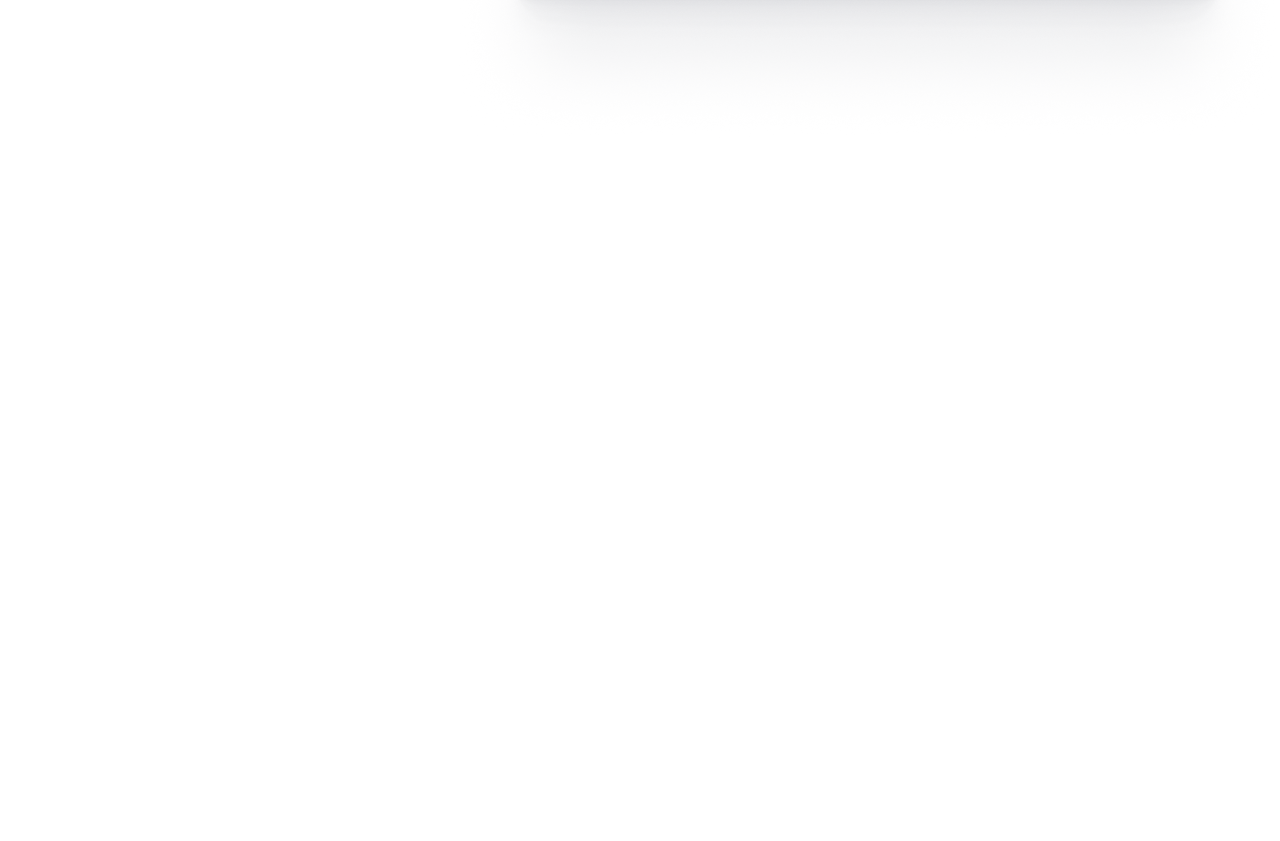
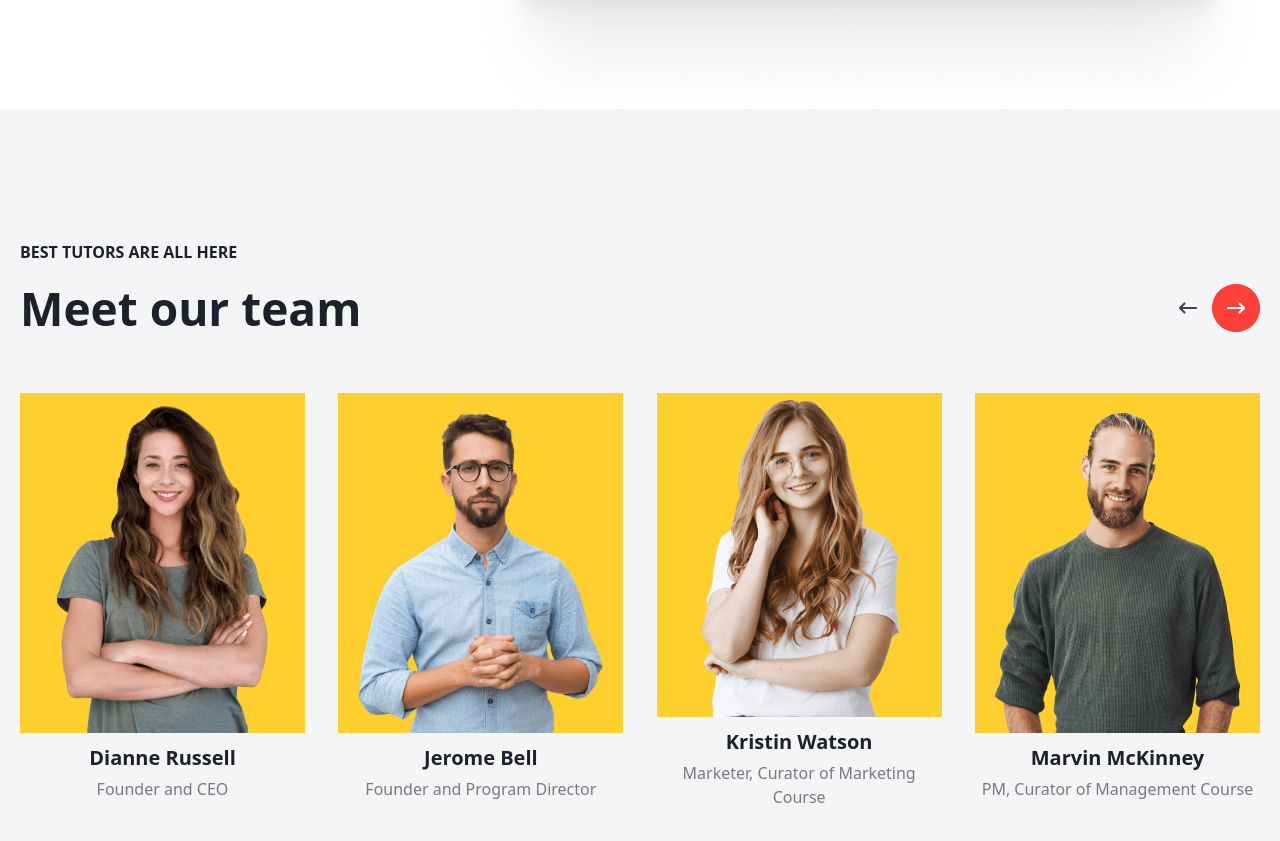
Before and after one commit to JM-2007-07/CreateX, a website: page index.html in a window 1280 px wide. Shown: the part 5142-5983 px from the top of the page. Before the commit the page ends 5301 px from the top, so only its background shows below. Drawn offline with Linux system fonts and the light colour scheme.

Commit message:
7th section/page 1

```diff
--- a/index.html
+++ b/index.html
@@ -276,6 +276,55 @@
             </div>
             <img src="./images/image (27).png" alt="">
         </section>
+        <section class="w-full p-5 flex h-auto lg:h-[830px] justify-center items-center mt-[-50px] bg-[#F4F5F6]">
+            <div class="flex flex-col gap-[50px] w-full lg:w-[1300px]">
+                <div class="flex flex-col gap-[10px] text-[#1E212C] text-center lg:text-start w-full">
+                    <p class="font-bold">BEST TUTORS ARE ALL HERE</p>
+                    <div class="flex flex-col text-center lg:text-start w-full lg:flex-row justify-between items-center gap-[20px]">
+                        <h2 class="text-[46px] lg:text-[46px] font-black text-[#1E212C]">Meet our team</h2>
+                        <img src="./images/hover2.png" alt="">
+                    </div>
+                </div>
+                <div class="flex gap-[20px] flex-col w-full justify-between lg:flex-row">
+                    <div class="w-[285px] h-[416px] flex flex-col gap-[10px] items-center">
+                        <div class="w-[285px] h-[340px] flex items-end justify-center bg-[#FFCF2D]">
+                            <img src="./images/image.png" alt="">
+                        </div>
+                        <div class="flex flex-col gap-1 text-center">
+                            <p class="text-[20px] font-bold text-[#1E212C]">Dianne Russell</p>
+                            <p class="text-[#787A80]">Founder and CEO</p>
+                        </div>
+                    </div>
+                    <div class="w-[285px] h-[416px] flex flex-col gap-[10px] items-center">
+                        <div class="w-[285px] h-[340px] flex items-end justify-center bg-[#FFCF2D]">
+                            <img src="./images/image2.png" alt="">
+                        </div>
+                        <div class="flex flex-col gap-1 text-center">
+                            <p class="text-[20px] font-bold text-[#1E212C]">Jerome Bell</p>
+                            <p class="text-[#787A80]">Founder and Program Director</p>
+                        </div>
+                    </div>
+                    <div class="w-[285px] h-[416px] flex flex-col gap-[10px] items-center">
+                        <div class="w-[285px] h-[340px] flex items-end justify-center bg-[#FFCF2D]">
+                            <img src="./images/image3.png" alt="">
+                        </div>
+                        <div class="flex flex-col gap-1 text-center">
+                            <p class="text-[20px] font-bold text-[#1E212C]">Kristin Watson</p>
+                            <p class="text-[#787A80]">Marketer, Curator of Marketing Course</p>
+                        </div>
+                    </div>
+                    <div class="w-[285px] h-[416px] flex flex-col gap-[10px] items-center">
+                        <div class="w-[285px] h-[340px] flex items-end justify-center bg-[#FFCF2D]">
+                            <img src="./images/image4.png" alt="">
+                        </div>
+                        <div class="flex flex-col gap-1 text-center">
+                            <p class="text-[20px] font-bold text-[#1E212C]">Marvin McKinney</p>
+                            <p class="text-[#787A80]">PM, Curator of Management Course</p>
+                        </div>
+                    </div>
+                </div>
+            </div>
+        </section>
     </main>
 </body>
 </html>
```
Also changed, not shown: images/hover2.png (added), images/image.png (added), images/image2.png (added), images/image3.png (added), images/image4.png (added), src/output.css.
